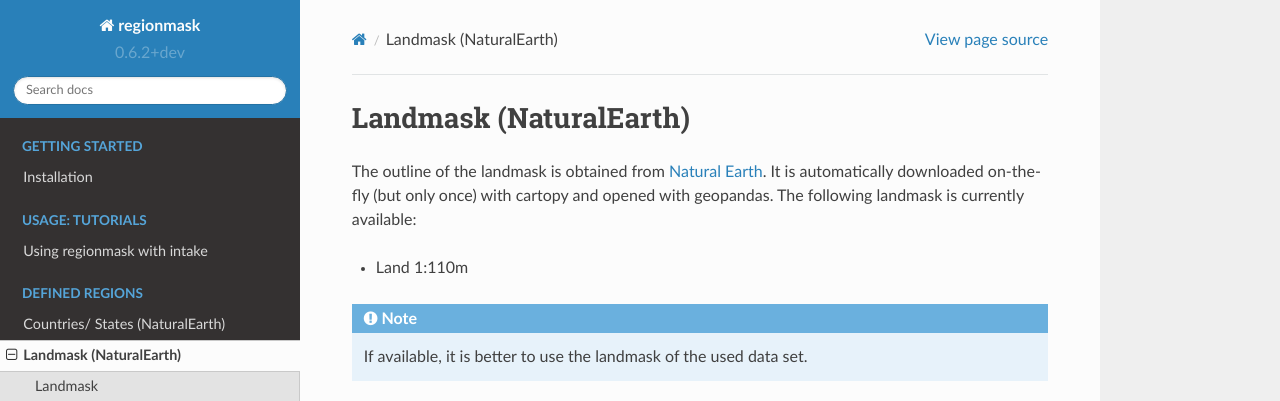
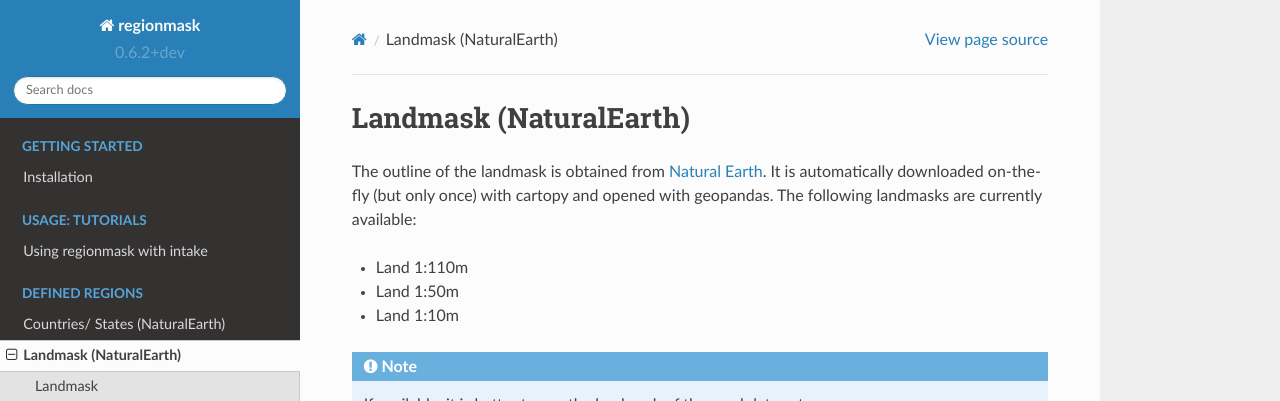
Before and after one commit to regionmask/regionmask, a Sphinx documentation site: the page built from docs/defined_landmask.rst, in a window 1280 px wide and 1195 px high, cut to the strip 0-401 px from the top of the window. Built offline with Sphinx 7.4.7 and the Read the Docs theme 2.0.0, drawn with Linux system fonts in a browser that asks for light colours; pages that are not in the unit, such as notebooks, are missing from menus.

Commit message:
add docs for landmask 10 & 50 (#212)
* add docs for landmask 10 & 50

* Update docs/defined_landmask.rst

```diff
--- a/docs/defined_landmask.rst
+++ b/docs/defined_landmask.rst
@@ -5,9 +5,11 @@ Landmask (NaturalEarth)
 The outline of the landmask is obtained from
 `Natural Earth <http://www.naturalearthdata.com/>`_.
 It is automatically downloaded on-the-fly (but only once) with cartopy and opened with geopandas.
-The following landmask is currently available:
+The following landmasks are currently available:
 
 * Land 1:110m
+* Land 1:50m
+* Land 1:10m
 
 .. note::
    If available, it is better to use the landmask of the used data set.
```
